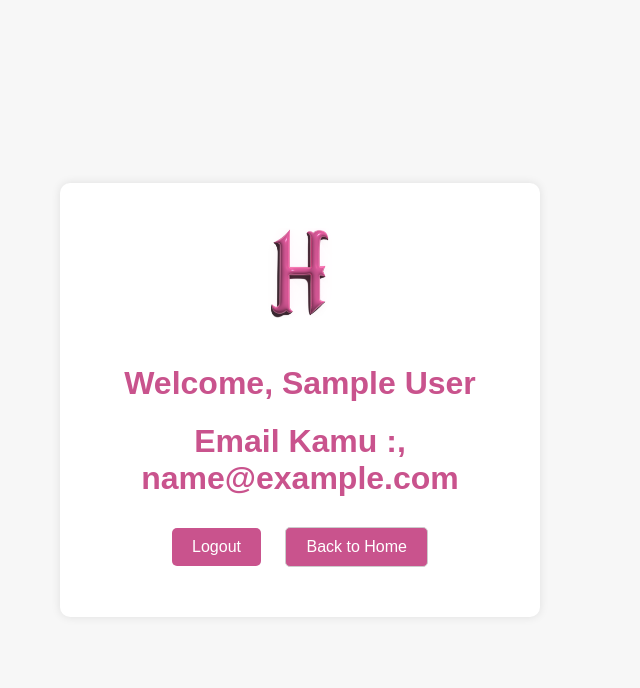
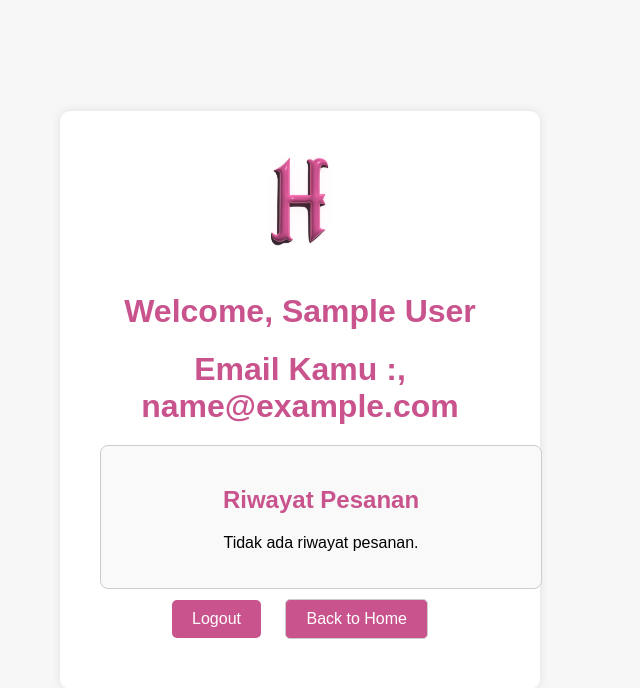
Before and after one commit to RinaldinRizky/holly-sagarev, a PHP site: page /welcome.php in a window 1280 px wide. Shown: the top 688 px of the page, without its empty margins (340-980 px from the left). Run offline with PHP 8.4, Linux system fonts and the light colour scheme; the visitor is signed in with stand-in values (Sample User, id 1); tables that the repository leaves empty or names only in its code hold one stand-in row (values such as "Sample post").

Commit message:
perubahan untuk riwayat pesanan

```diff
--- a/css/welcome.css
+++ b/css/welcome.css
@@ -78,3 +78,24 @@ h1 {
 .back-button:hover {
     background-color: #b0487d;
 }
+
+.order-history {
+    width: 100%;
+    max-width: 800px;
+    margin: 0 auto;
+    padding: 20px;
+    border: 1px solid #ccc;
+    border-radius: 8px;
+    background-color: #f9f9f9;
+}
+.order-history h2 {
+    text-align: center;
+    color: #c9538d;
+}
+.order-item {
+    border-bottom: 1px solid #ccc;
+    padding: 10px 0;
+}
+.order-item:last-child {
+    border-bottom: none;
+}
--- a/welcome.php
+++ b/welcome.php
@@ -35,9 +35,47 @@ if (mysqli_num_rows($query) > 0) {
             <img src="/img/logo-h.png" alt="Logo" class="logo">
             <h1>Welcome, <?php echo $userName; ?></h1>
             <h1>Email Kamu :, <?php echo $userEmail; ?></h1>
+            <div class="order-history">
+                <h2>Riwayat Pesanan</h2>
+                <div id="orderList"></div>
+            </div>
             <a href="logout.php" class="logout-button">Logout</a>
             <a href="index.php" class="back-button">Back to Home</a>
         </div>
     </div>
+    <script>
+        document.addEventListener('DOMContentLoaded', () => {
+            const orderList = document.getElementById('orderList');
+            const orderHistory = JSON.parse(sessionStorage.getItem('orderHistory')) || [];
+
+            if (orderHistory.length === 0) {
+                orderList.innerHTML = '<p>Tidak ada riwayat pesanan.</p>';
+                return;
+            }
+
+            orderHistory.forEach(order => {
+                const orderItem = document.createElement('div');
+                orderItem.classList.add('order-item');
+                orderItem.innerHTML = `
+                    <p><strong>ID Pesanan:</strong> ${order.id}</p>
+                    <p><strong>Tanggal:</strong> ${order.date}</p>
+                    <p><strong>Total:</strong> ${rupiah(order.total)}</p>
+                    <p><strong>Produk:</strong></p>
+                    <ul>
+                        ${order.items.map(item => `<li>${item.name} - ${rupiah(item.price)}</li>`).join('')}
+                    </ul>
+                `;
+                orderList.appendChild(orderItem);
+            });
+        });
+
+        const rupiah = (number) => {
+            return new Intl.NumberFormat('id-ID',{
+                style: 'currency',
+                currency: 'IDR',
+                minimumFractionDigits: 0,
+            }).format(number);
+        };
+    </script>
 </body>
 </html>
```
Also changed, not shown: js/app.js (+16 -0 lines).
